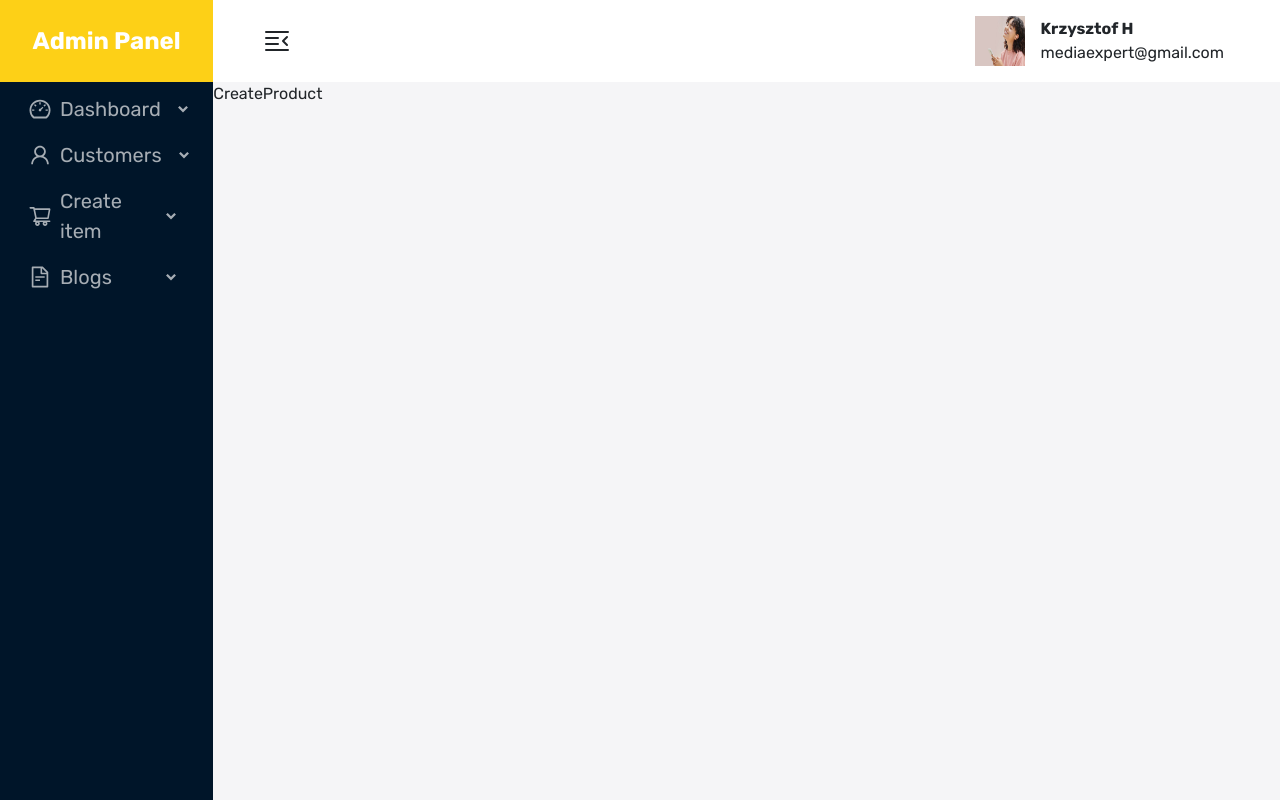
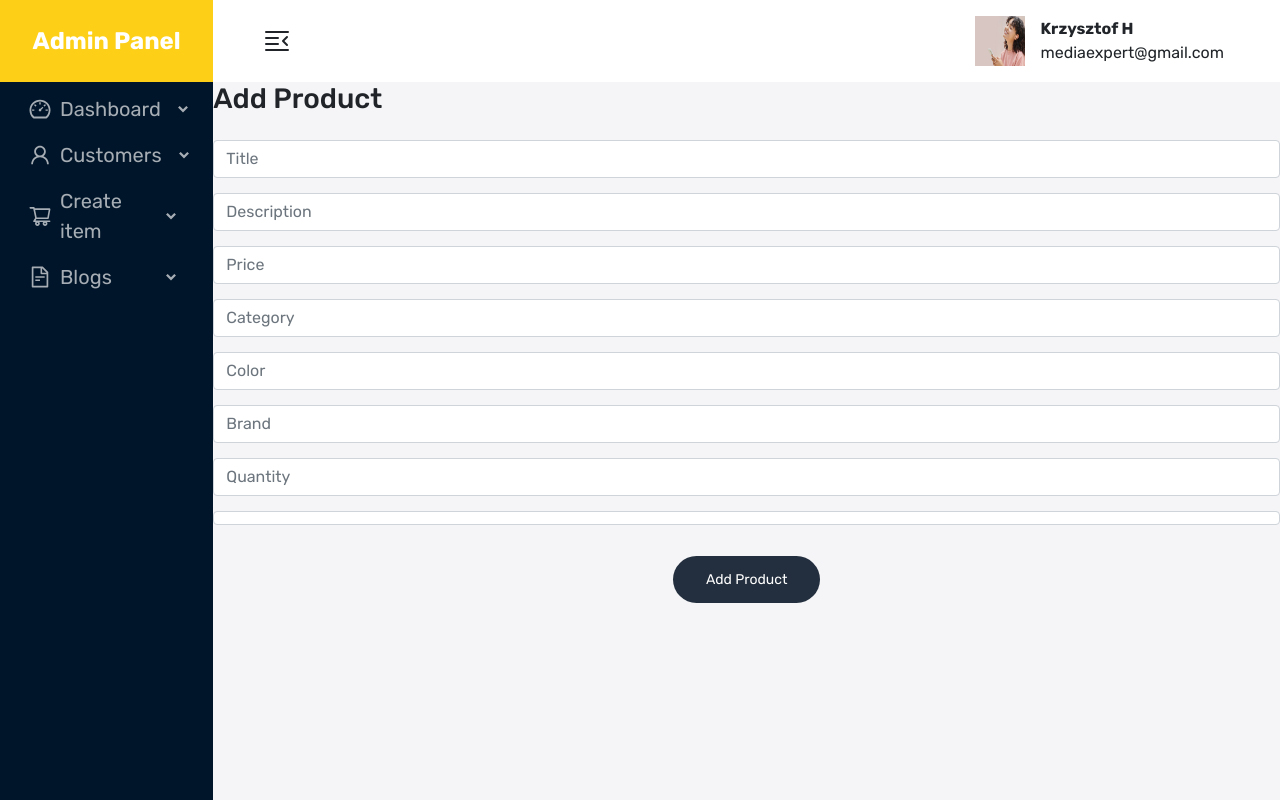
Before and after one commit to KrzysztofHum/Fashionable-shop, a React (Create React App) app in the folder frontend/: page /admin in a window 1280 px wide. Built offline with nearby package versions, Linux system fonts and the light colour scheme.

Commit message:
creatre add product form

```diff
--- a/frontend/src/app/store.js
+++ b/frontend/src/app/store.js
@@ -1,8 +1,10 @@
 import { configureStore } from "@reduxjs/toolkit";
 import authReducer from "../features/auth/authSlice";
+import productReducer from "../features/product/productSlice";
 
 export const store = configureStore({
   reducer: {
     auth: authReducer,
+    product: productReducer,
   },
 });
--- a/frontend/src/components/admin/CreateProduct.js
+++ b/frontend/src/components/admin/CreateProduct.js
@@ -1,9 +1,108 @@
-
+import { Formik, Form, Field } from "formik";
+import { useDispatch, useSelector } from "react-redux";
+import ProductSchema from "../../utils/product/ProductSchema";
+import { addProduct, reset } from "../../features/product/productSlice";
 
 const CreateProduct = () => {
+  const dispatch = useDispatch();
+
+  const { isError, isSuccess, message } = useSelector((state) => state.product);
   return (
-    <div>CreateProduct</div>
-  )
-}
+    <div>
+      <h3 className="mb-4">Add Product</h3>
+      {isError && <div>{message}</div>}
+      <Formik
+        initialValues={{
+          title: "",
+          desc: "",
+          price: null,
+          category: "",
+          color: "",
+          brand: "",
+          quantity: "",
+          images: "",
+        }}
+        validationSchema={ProductSchema}
+        onSubmit={(values) => {
+          dispatch(addProduct(values));
+        }}
+      >
+        {({ errors, touched }) => (
+          <Form className="d-flex flex-column gap-15">
+            <Field
+              className="form-control"
+              name="title"
+              type="text"
+              placeholder="Title"
+            />
+            {errors.title && touched.title && <div>{errors.title}</div>}
+            <Field
+              className="form-control"
+              name="desc"
+              type="text"
+              placeholder="Description"
+            />
+            {errors.desc && touched.desc && <div>{errors.desc}</div>}
 
-export default CreateProduct
+            <Field
+              className="form-control"
+              name="price"
+              type="number"
+              placeholder="Price"
+            />
+            {errors.price && touched.price && <div>{errors.price}</div>}
+            <Field
+              className="form-control"
+              name="category"
+              type="text"
+              placeholder="Category"
+            />
+            {errors.category && touched.category && (
+              <div>{errors.category}</div>
+            )}
+
+            <Field
+              className="form-control"
+              name="color"
+              type="text"
+              placeholder="Color"
+            />
+            {errors.color && touched.color && <div>{errors.color}</div>}
+
+            <Field
+              className="form-control"
+              name="brand"
+              type="text"
+              placeholder="Brand"
+            />
+            {errors.brand && touched.brand && <div>{errors.brand}</div>}
+            <Field
+              className="form-control"
+              name="quantity"
+              type="number"
+              placeholder="Quantity"
+            />
+            {errors.brand && touched.brand && <div>{errors.brand}</div>}
+            <Field
+              className="form-control"
+              name="image"
+              type="image"
+              placeholder="Image"
+            />
+            {errors.image && touched.image && <div>{errors.image}</div>}
+
+            <div>
+              <div className="mt-3 d-flex justify-content-center gap-15 align-items-center">
+                <button type="submit" className="button border-0">
+                  Add Product
+                </button>
+              </div>
+            </div>
+          </Form>
+        )}
+      </Formik>
+    </div>
+  );
+};
+
+export default CreateProduct;
--- a/frontend/src/const/routes.js
+++ b/frontend/src/const/routes.js
@@ -3,4 +3,5 @@ const API_BASE_ROUTE = "http://localhost:5000/api";
 export const API_ROUTES = {
   REGISTER: `${API_BASE_ROUTE}/user/register`,
   LOGIN: `${API_BASE_ROUTE}/user/login`,
+  ADDPRODUCT: `${API_BASE_ROUTE}/product`,
 };
--- /dev/null
+++ b/frontend/src/features/product/productService.js
@@ -0,0 +1,14 @@
+import axios from "axios";
+import { API_ROUTES } from "../../const/routes";
+
+// Register user
+const addProduct = async (productData) => {
+  const response = await axios.post(API_ROUTES.ADDPRODUCT, productData);
+  return response.data;
+};
+
+const ProductService = {
+  addProduct,
+};
+
+export default ProductService;
--- /dev/null
+++ b/frontend/src/features/product/productSlice.js
@@ -0,0 +1,55 @@
+import { createAsyncThunk, createSlice } from "@reduxjs/toolkit";
+import ProductService from "./productService";
+
+const initialState = {
+  isError: false,
+  isSuccess: false,
+  isLoading: false,
+  message: "",
+};
+
+export const addProduct = createAsyncThunk(
+  "product",
+  async (product, thunkAPI) => {
+    try {
+      return await ProductService.addProduct(product);
+    } catch (err) {
+      const message =
+        (err.response && err.response.data && err.response.data.message) ||
+        err.message ||
+        err.toString();
+      return thunkAPI.rejectWithValue(message);
+    }
+  }
+);
+
+export const productSlice = createSlice({
+  name: "product",
+  initialState,
+  reducers: {
+    reset: (state) => {
+      state.isLoading = false;
+      state.isSuccess = false;
+      state.isError = false;
+      state.message = "";
+    },
+  },
+  extraReducers: (builder) => {
+    builder
+      .addCase(addProduct.pending, (state) => {
+        state.isLoading = true;
+      })
+      .addCase(addProduct.fulfilled, (state, action) => {
+        state.isLoading = false;
+        state.isSuccess = true;
+      })
+      .addCase(addProduct.rejected, (state, action) => {
+        state.isLoading = false;
+        state.isError = true;
+        state.message = action.payload;
+      });
+  },
+});
+
+export const { reset } = productSlice.actions;
+export default productSlice.reducer;
--- /dev/null
+++ b/frontend/src/utils/product/ProductSchema.js
@@ -0,0 +1,20 @@
+import * as Yup from "yup";
+
+const ProductSchema = Yup.object().shape({
+  title: Yup.string()
+    .min(6, "Title is too short")
+    .max(50, "Title is too long")
+    .required("Title is required"),
+  desc: Yup.string()
+    .min(6, "Description is too short")
+    .max(50, "Description is too long")
+    .required("Description is required"),
+  price: Yup.number().required("Price is required"),
+  category: Yup.string().required("Category is required"),
+  color: Yup.string(),
+  brand: Yup.string().required("Brand is required"),
+  quantity: Yup.number().required("Quantity is required"),
+  images: Yup.string(),
+});
+
+export default ProductSchema;
```
